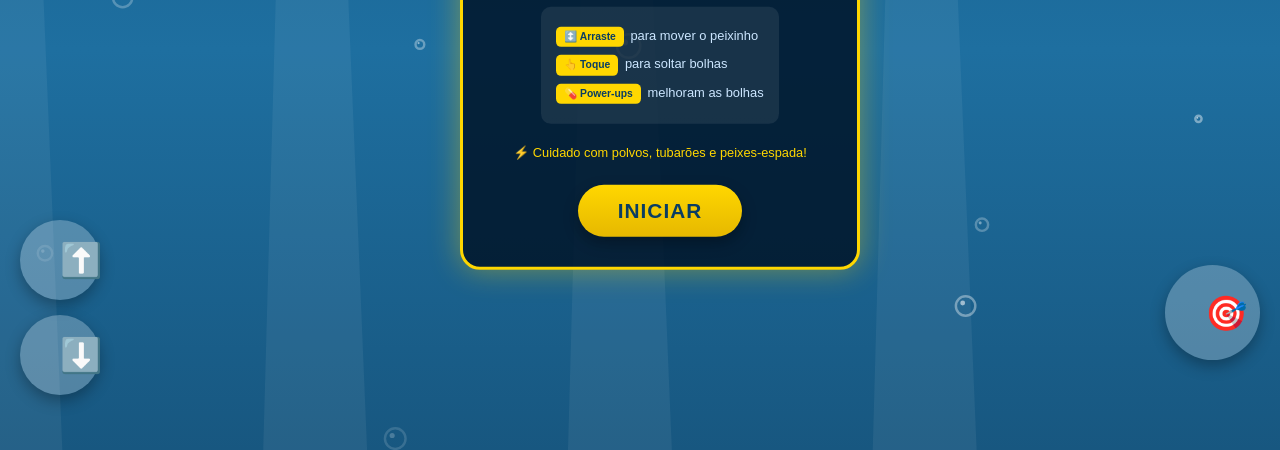
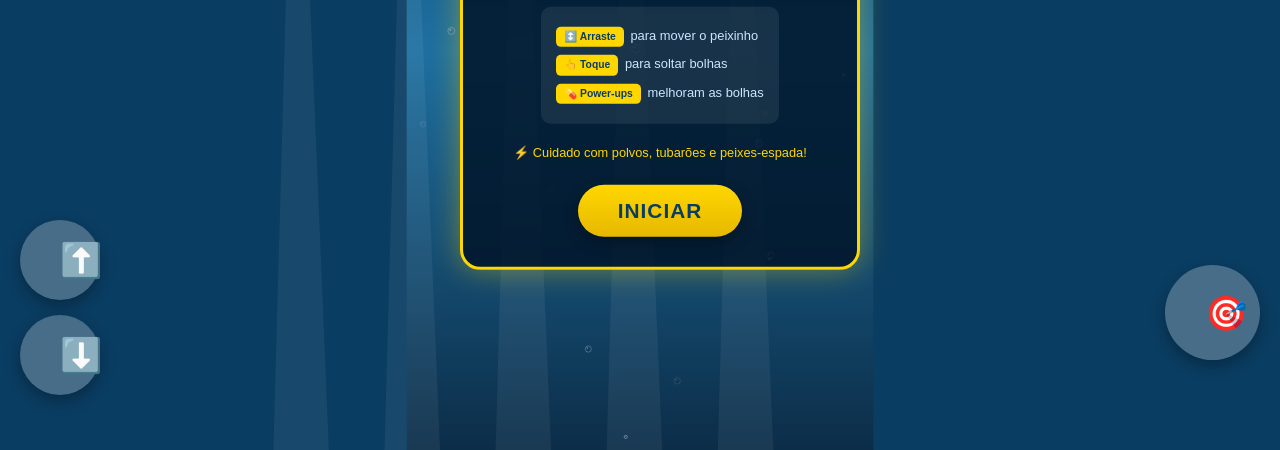
Before and after one commit to dev-ronaldo-alves/Bolhas-do-Dourado, a plain HTML site: page index.html in a window 1280 px wide. Shown: the part 350-800 px from the top of the page. Drawn offline with Linux system fonts and the light colour scheme.

Commit message:
Modify comments for canvas scaling adjustments
Updated comments to reflect changes in scaling behavior from cover to contain.

```diff
--- a/index.html
+++ b/index.html
@@ -223,11 +223,11 @@
         const canvas = document.getElementById('gameCanvas');
         const ctx = canvas.getContext('2d');
 
-        // Dimensões base do jogo (proporção original)
+        // Dimensões base do jogo (proporção original retrato)
         const BASE_WIDTH = 420;
         const BASE_HEIGHT = 720;
 
-        // Variáveis de escala e offset (preencher tela - cover)
+        // Variáveis de escala e offset (contain: tudo visível, centralizado)
         let scale = 1;
         let offsetX = 0;
         let offsetY = 0;
@@ -239,12 +239,12 @@
             canvas.width = w;
             canvas.height = h;
 
-            // Calcula escala para cobrir toda a tela (cover)
+            // Calcula escala para que o jogo caiba totalmente dentro da tela (contain)
             const scaleX = w / BASE_WIDTH;
             const scaleY = h / BASE_HEIGHT;
-            scale = Math.max(scaleX, scaleY); // garante que preencha totalmente
+            scale = Math.min(scaleX, scaleY); // a menor escala para não cortar nada
 
-            // Centraliza o conteúdo (corta excesso)
+            // Centraliza o conteúdo
             offsetX = (w - BASE_WIDTH * scale) / 2;
             offsetY = (h - BASE_HEIGHT * scale) / 2;
         }
@@ -392,7 +392,7 @@
             const rect = canvas.getBoundingClientRect();
             const sx = (clientX - rect.left);
             const sy = (clientY - rect.top);
-            // Converte para coordenadas do jogo
+            // Converte para coordenadas do jogo (considerando offset e scale)
             const gx = (sx - offsetX) / scale;
             const gy = (sy - offsetY) / scale;
             return { x: gx, y: gy };
@@ -861,7 +861,7 @@
             musicaFundo.play().catch(() => {});
         }
 
-        // ========== RENDERIZAÇÃO (com transformação para preencher tela) ==========
+        // ========== RENDERIZAÇÃO (com transformação para centralizar e escalar) ==========
         function desenharFundo() {
             const grad = ctx.createLinearGradient(0, 0, 0, BASE_HEIGHT);
             grad.addColorStop(0, '#0a3d62');
@@ -1144,7 +1144,7 @@
         function renderizar() {
             ctx.clearRect(0, 0, canvas.width, canvas.height);
 
-            // Aplica transformação para preencher a tela (cover)
+            // Aplica transformação para centralizar e escalar (contain)
             ctx.save();
             ctx.translate(offsetX, offsetY);
             ctx.scale(scale, scale);
@@ -1284,7 +1284,7 @@
 
         gameLoop();
 
-        console.log('🐟 Bolhas do Dourado - Agora preenche toda a tela em landscape!');
+        console.log('🐟 Bolhas do Dourado - Agora com contain, todos os elementos visíveis em landscape!');
     </script>
 </body>
 </html>
```
